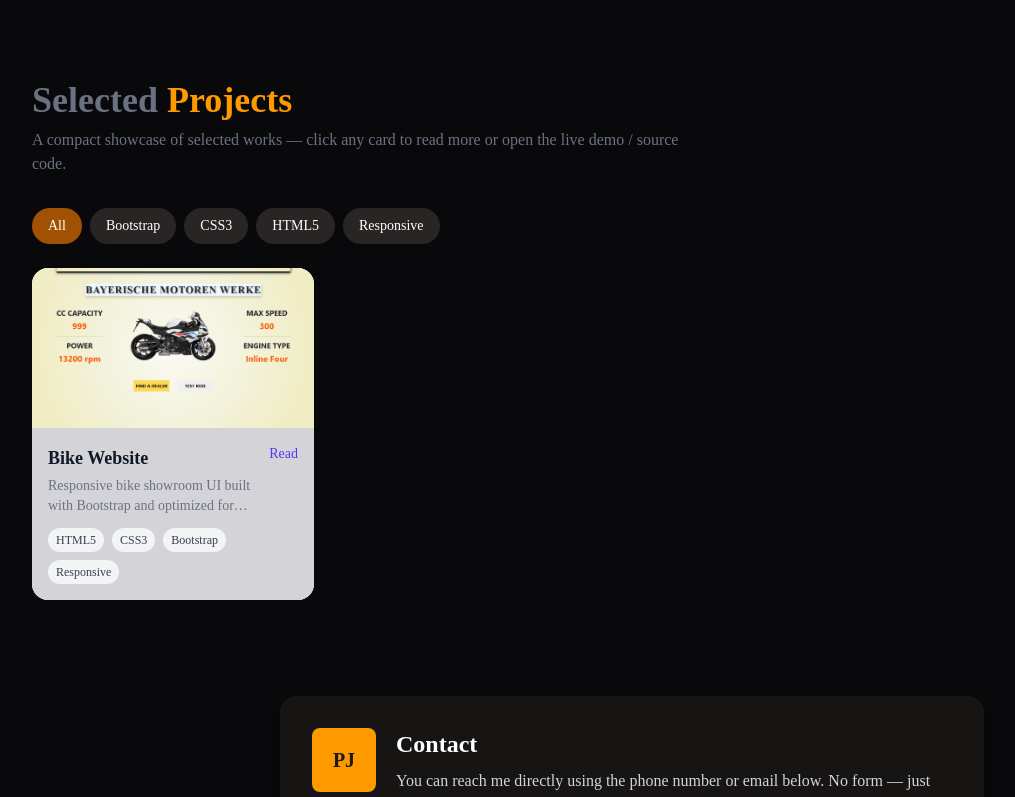
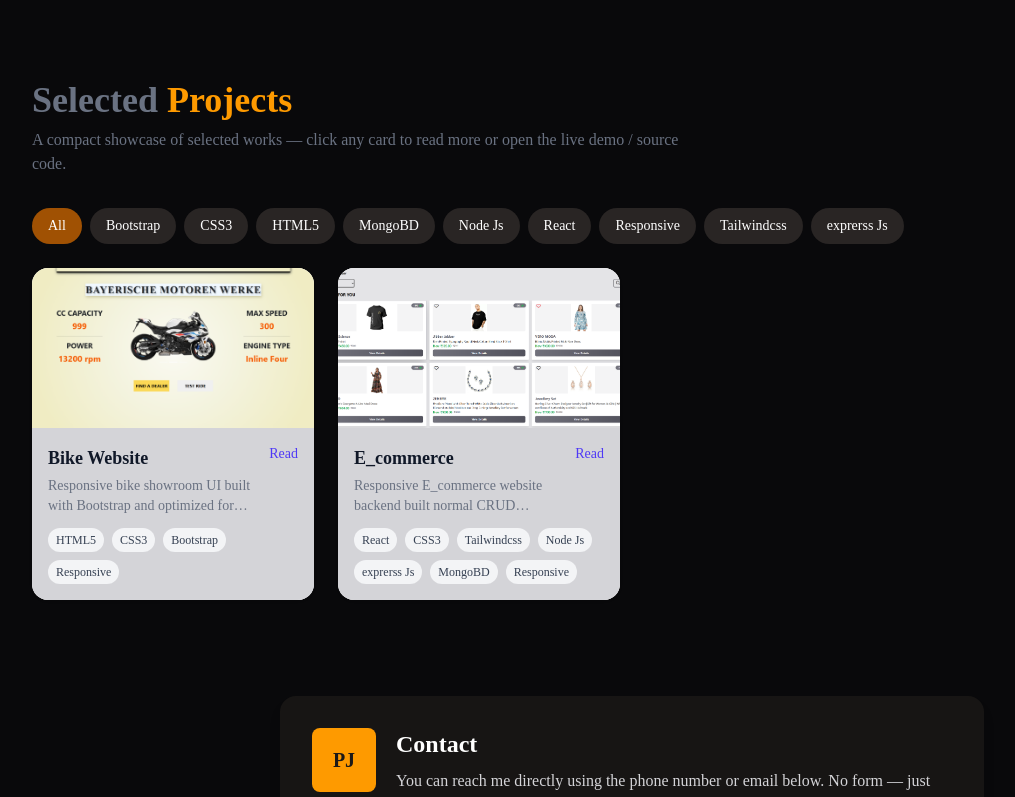
Before and after one commit to janapunya/Portfolio, a React (Vite) app: page / in a window 1280 px wide. Shown: the part 1598-2395 px from the top of the page, without its empty margins (8-1023 px from the left). Built offline with nearby package versions, Linux system fonts and the light colour scheme; a web font is replaced by a local one.

Commit message:
update project

```diff
--- a/src/assets/Card.jsx
+++ b/src/assets/Card.jsx
@@ -11,6 +11,15 @@ const initialProjects = [
     short:
       "Responsive bike showroom UI built with Bootstrap and optimized for mobile & desktop.",
     live: "https://janapunya.github.io/Bike-website/",
+  },
+  {
+    id: 1,
+    title: "E_commerce",
+    img: "/images/project2.png",
+    tech: ["React", "CSS3","Tailwindcss", "Node Js","exprerss Js","MongoBD", "Responsive"],
+    short:
+      "Responsive E_commerce website backend built normal CRUD operations , UI built with react and optimized for mobile & desktop.",
+    live: "https://prime-bazaar-one.vercel.app/",
   },
 
 ];
--- a/src/assets/Technology.jsx
+++ b/src/assets/Technology.jsx
@@ -11,12 +11,12 @@ const logos = [
   { src: "/images/html.png", alt: "HTML5" },
   { src: "/images/css.png", alt: "CSS3" },
   { src: "/images/js.png", alt: "JavaScript" },
-  { src: "/images/bootStrap.png", alt: "Bootstrap" },
+  { src: "/images/BootStrap.png", alt: "Bootstrap" },
   { src: "/images/tailwind.png", alt: "Tailwind CSS" },
   { src: "/images/gssap.png", alt: "GSAP" },
   { src: "/images/react.png", alt: "React" },
   { src: "/images/node_js.png", alt: "Node.js" },
-  { src: "/images/Mongodb.png", alt: "MongoDB" },
+  { src: "/images/mongodb.png", alt: "MongoDB" },
   { src: "/images/socket.io.png", alt: "socket.io" },
 
 ];
--- a/src/main.jsx
+++ b/src/main.jsx
@@ -1,4 +1,3 @@
-import { StrictMode } from 'react'
 import { createRoot } from 'react-dom/client'
 import './index.css'
 import App from './App.jsx'
```
Also changed, not shown: public/images/project2.png (added).
